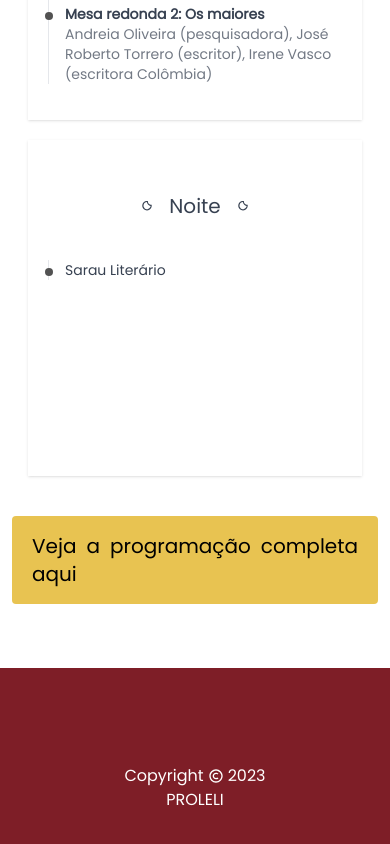
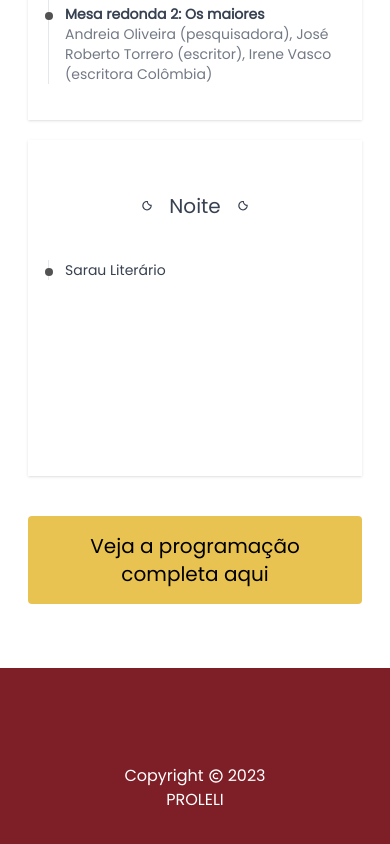
Before and after one commit to hidekinakata/CILIJ-2023, a React (Vite) app: page /#/ in a window 390 px wide. Shown: the part 3788-4632 px from the top of the page. Built offline with nearby package versions, Linux system fonts and the light colour scheme.

Commit message:
update button style to work in mobile

```diff
--- a/src/pages/Home/Schedule.tsx
+++ b/src/pages/Home/Schedule.tsx
@@ -228,10 +228,12 @@ const Schedule: React.FC<ScheduleType> = (props) => {
         </TabsBody>
       </Tabs>
 
-      <div className={"my-6 flex items-center justify-center"}>
+      <div className={"mx-4 my-6 flex items-center justify-center"}>
         <Link
           to={"/programacao"}
-          className={"rounded bg-fuel-yellow-400/80 p-4 px-5 text-xl"}
+          className={
+            "rounded bg-fuel-yellow-400/80 p-4 px-5 text-center text-xl"
+          }
         >
           Veja a programação completa aqui
         </Link>
```
